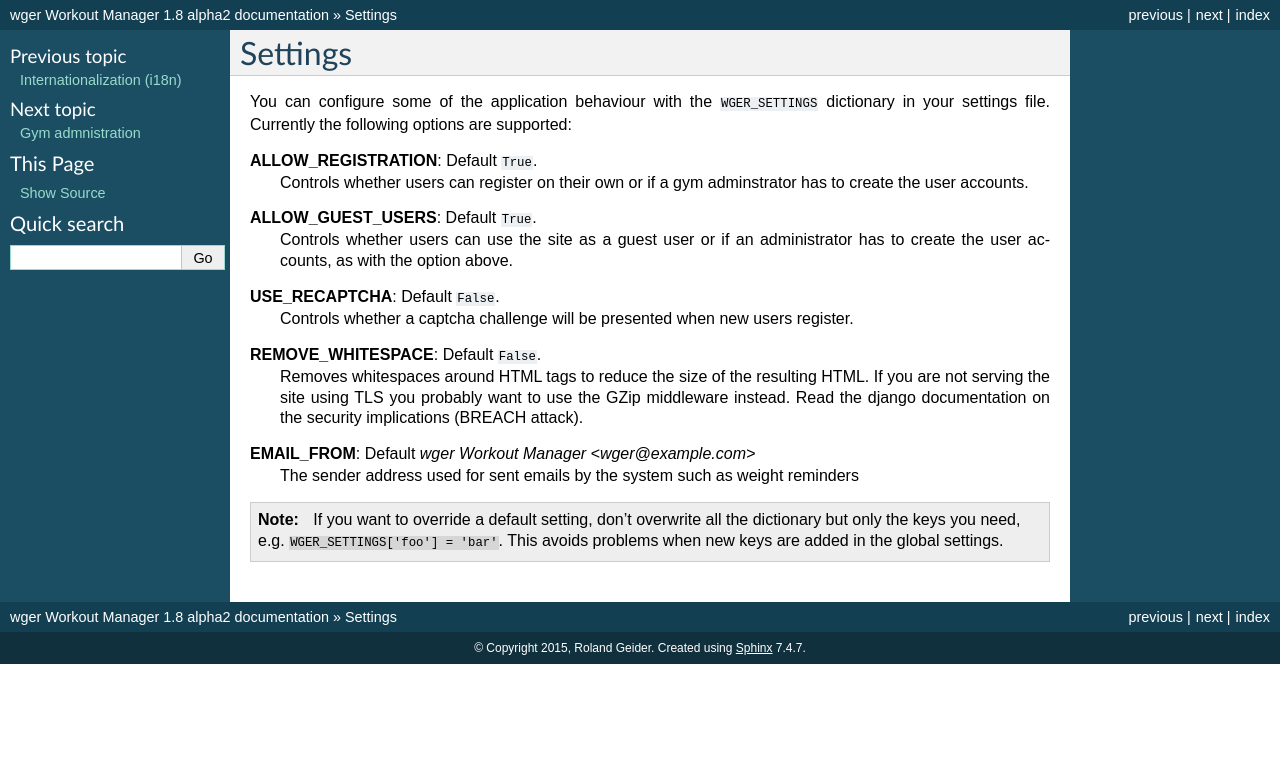
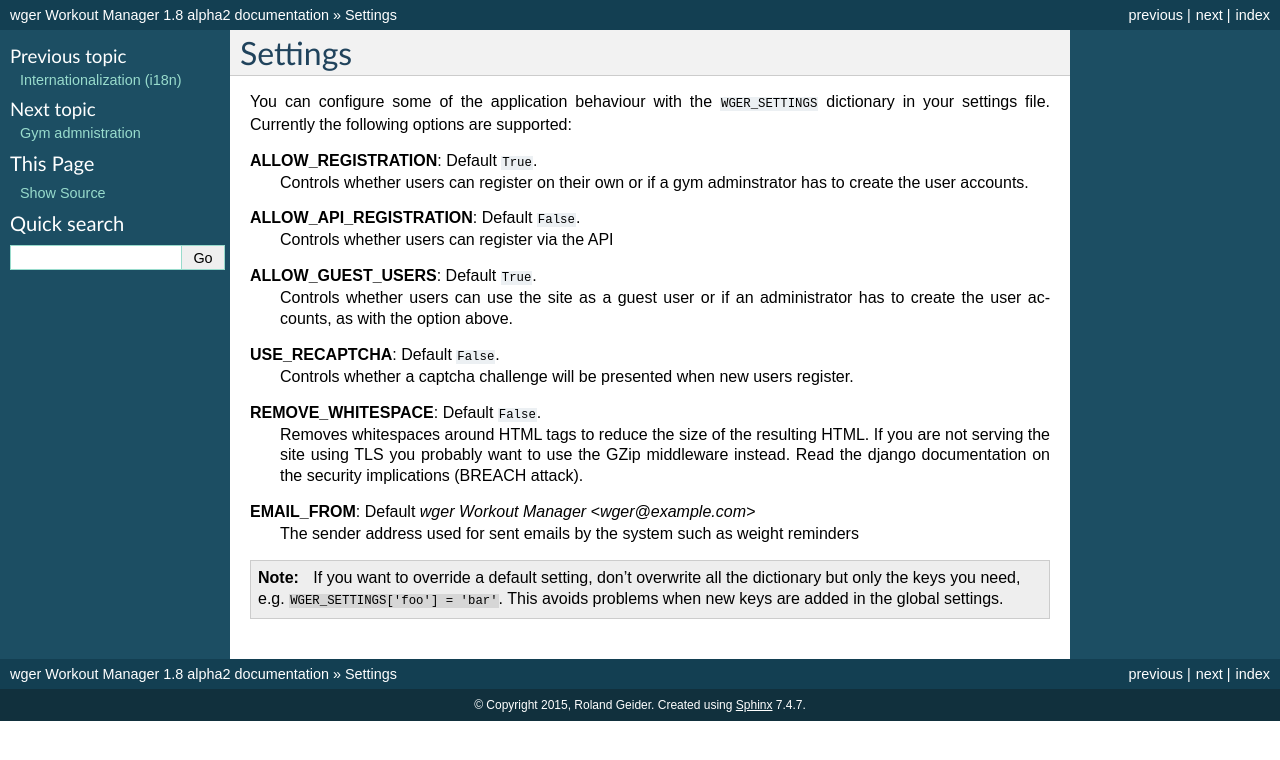
Before and after one commit to andela/wger_yosemite-, a Sphinx documentation site: the page built from docs/settings.rst, in a window 1280 px wide. Shown: the top 760 px of the page. Built offline with Sphinx 7.4.7, drawn with Linux system fonts in a browser that asks for light colours.

Commit message:
add API config in settings.rst

```diff
--- a/docs/settings.rst
+++ b/docs/settings.rst
@@ -9,6 +9,9 @@ dictionary in your settings file. Currently the following options are supported:
 **ALLOW_REGISTRATION**: Default ``True``.
   Controls whether users can register on their own or if a gym adminstrator has
   to create the user accounts.
+
+**ALLOW_API_REGISTRATION**: Default ``False``.
+  Controls whether users can register via the API
 
 **ALLOW_GUEST_USERS**: Default ``True``.
   Controls whether users can use the site as a guest user or if an administrator
```
